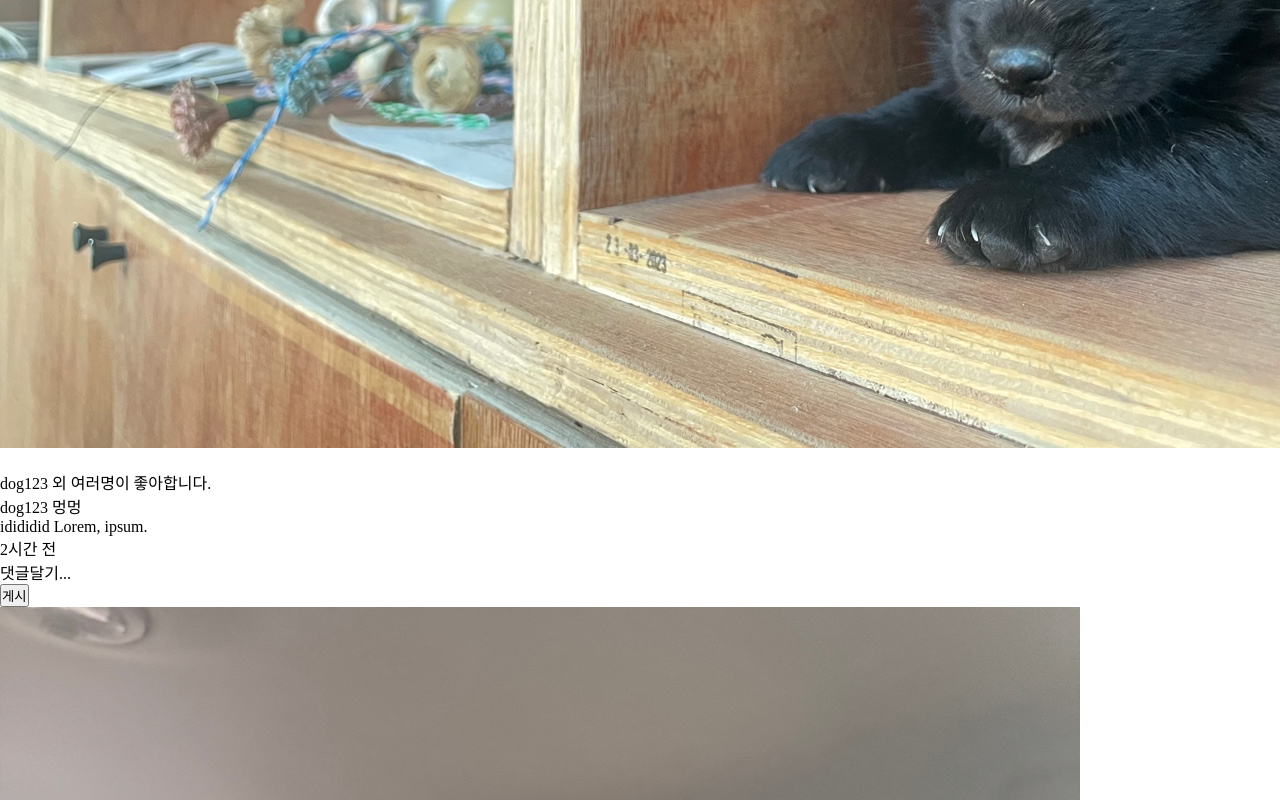
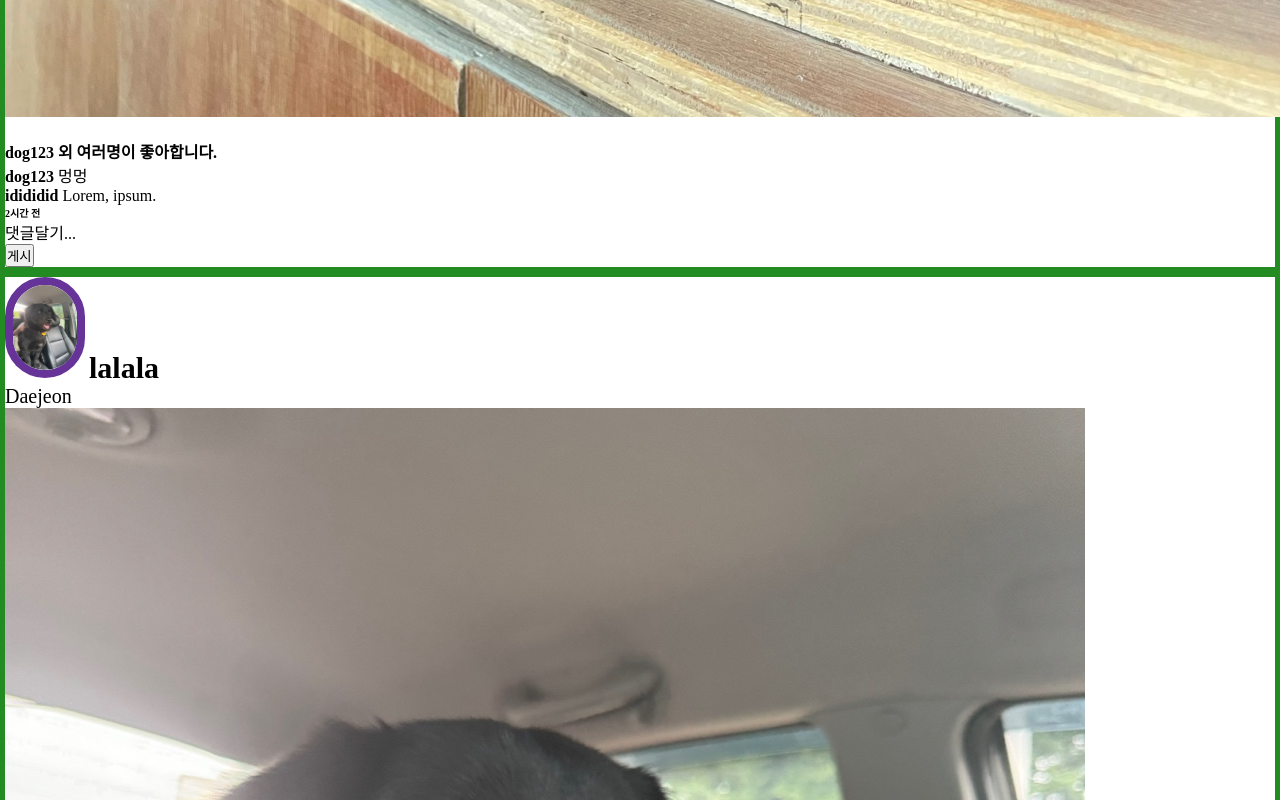
Before and after one commit to yenxill/insta_clone, a plain HTML site: page insta_clone/insta_실습예제(240611)/main(240614)/index.html in a window 1280 px wide. Shown: the part 1160-1960 px from the top of the page. Drawn offline with Linux system fonts and the light colour scheme.

Commit message:
미완성

```diff
--- a/insta_clone/insta_실습예제(240611)/main(240614)/style.css
+++ b/insta_clone/insta_실습예제(240611)/main(240614)/style.css
@@ -14,3 +14,47 @@
 .header img {
   width: 200px;
 }
+
+.post1,
+.post2 {
+  border: 5px solid forestgreen;
+}
+
+.post-yj img,
+.post-la img{
+  width: 80px;
+  border: 8px solid rebeccapurple;
+  border-radius: 50px;
+}
+
+.post-yj span,
+.post-la span {
+  font-size: 30px;
+  font-weight: bold;
+}
+
+.post-yj p,
+.post-la p {
+  font-size: 20px;
+}
+
+.post-dog {
+  width: 5px;
+}
+
+.comment img {
+  width: 15px;
+}
+
+.comment p {
+  font-weight: bold;
+
+}
+
+.comment span {
+  font-weight: normal;
+}
+
+.time {
+  font-size: 10px;
+}
```
